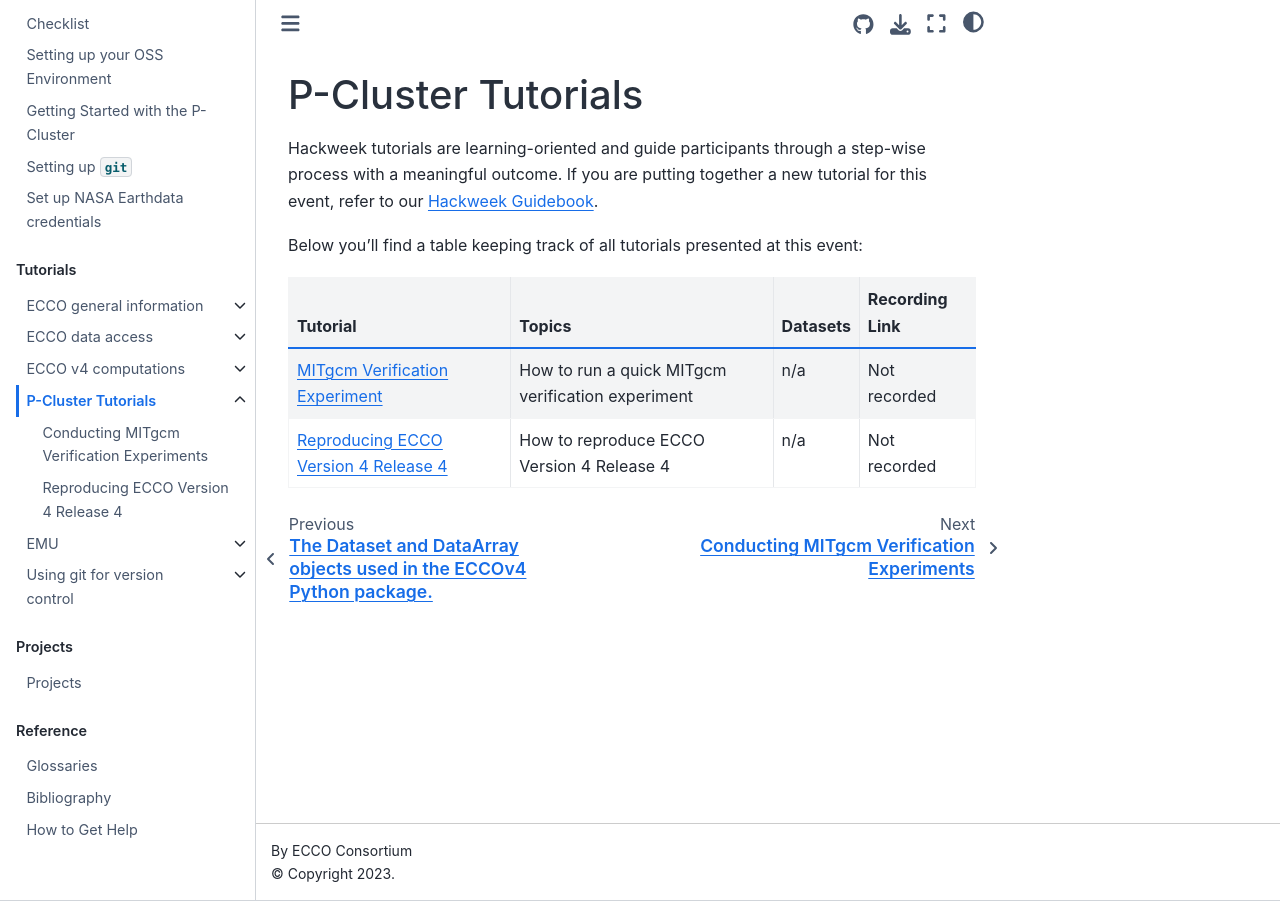
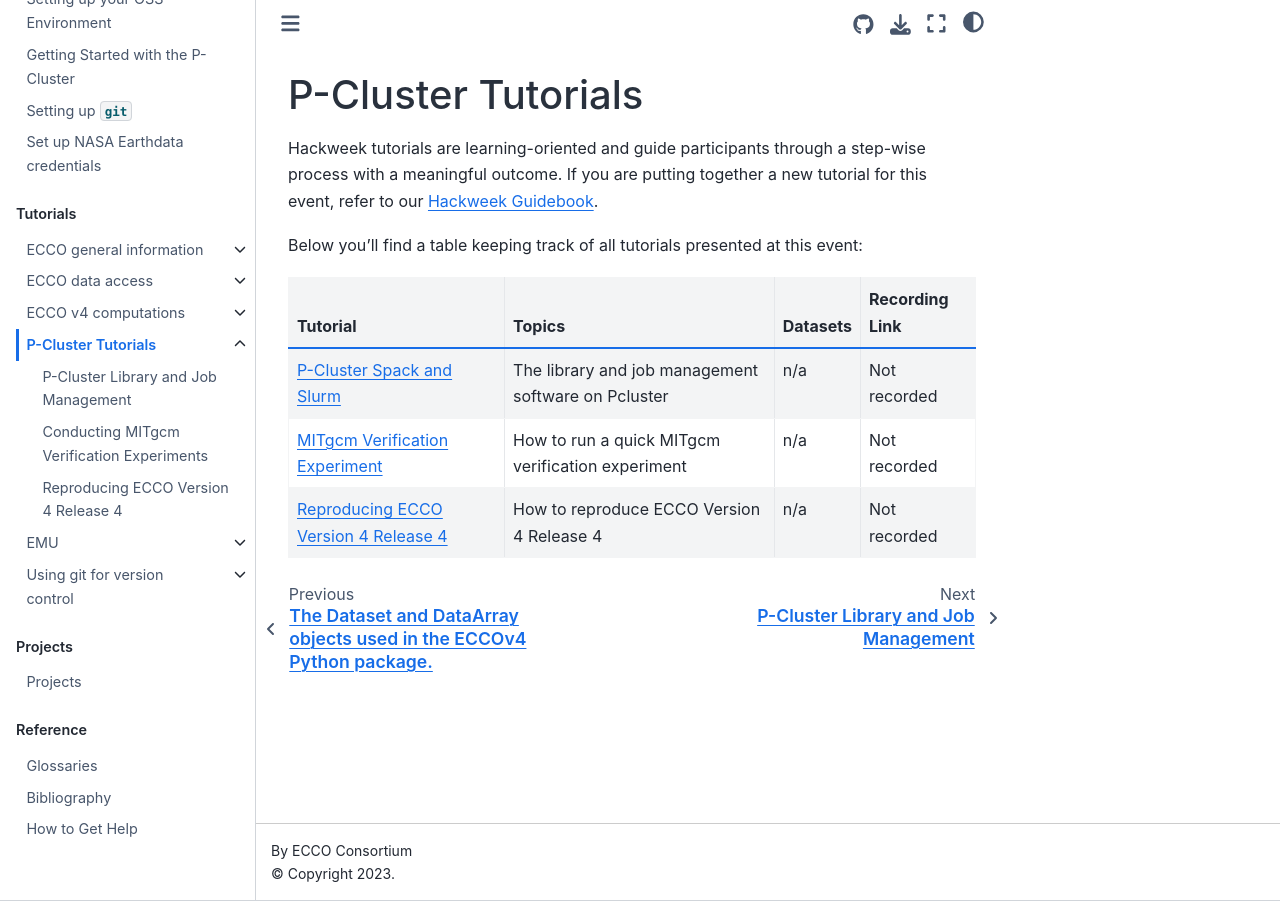
Before and after one commit to ECCO-Hackweek/ecco-2024, a Jupyter Book: the page built from book/tutorials/pcluster_tutorial_index.md, in a window 1280 px wide. Built offline with Jupyter Book 1.0.4 settings and Sphinx 7.4.7 and the Sphinx Book theme 1.1.4, drawn with Linux system fonts in a browser that asks for light colours; pages that are not in the unit, such as notebooks, are missing from menus.

Commit message:
separated out spack and slurm info

```diff
--- a/book/_toc.yml
+++ b/book/_toc.yml
@@ -44,6 +44,7 @@
         - file: tutorials/ECCO_v4_computations/ECCO_v4_Volume_budget_closure
     - file:  tutorials/pcluster_tutorial_index
       sections:
+        - file: tutorials/pcluster/pcluster-spack_and_slurm
         - file: tutorials/pcluster/Run_MITgcm_on_P-Cluster
         - file: tutorials/pcluster/reproducing_v4r4
     - file:  tutorials/EMU_index
--- a/book/tutorials/pcluster_tutorial_index.md
+++ b/book/tutorials/pcluster_tutorial_index.md
@@ -6,5 +6,6 @@
 
 | Tutorial | Topics | Datasets |  Recording Link |
 | -  | - | - |  - |
+| [P-Cluster Spack and Slurm](./pcluster/pcluster-spack_and_slurm.ipynb) | The library and job management software on Pcluster | n/a | Not recorded |
 | [MITgcm Verification Experiment](./pcluster/Run_MITgcm_on_P-Cluster.ipynb) | How to run a quick MITgcm verification experiment | n/a |  Not recorded |
 | [Reproducing ECCO Version 4 Release 4](./pcluster/reproducing_v4r4.ipynb) | How to reproduce ECCO Version 4 Release 4 | n/a |  Not recorded |
```
Also changed, not shown: book/tutorials/pcluster/pcluster-spack_and_slurm.ipynb (added).
